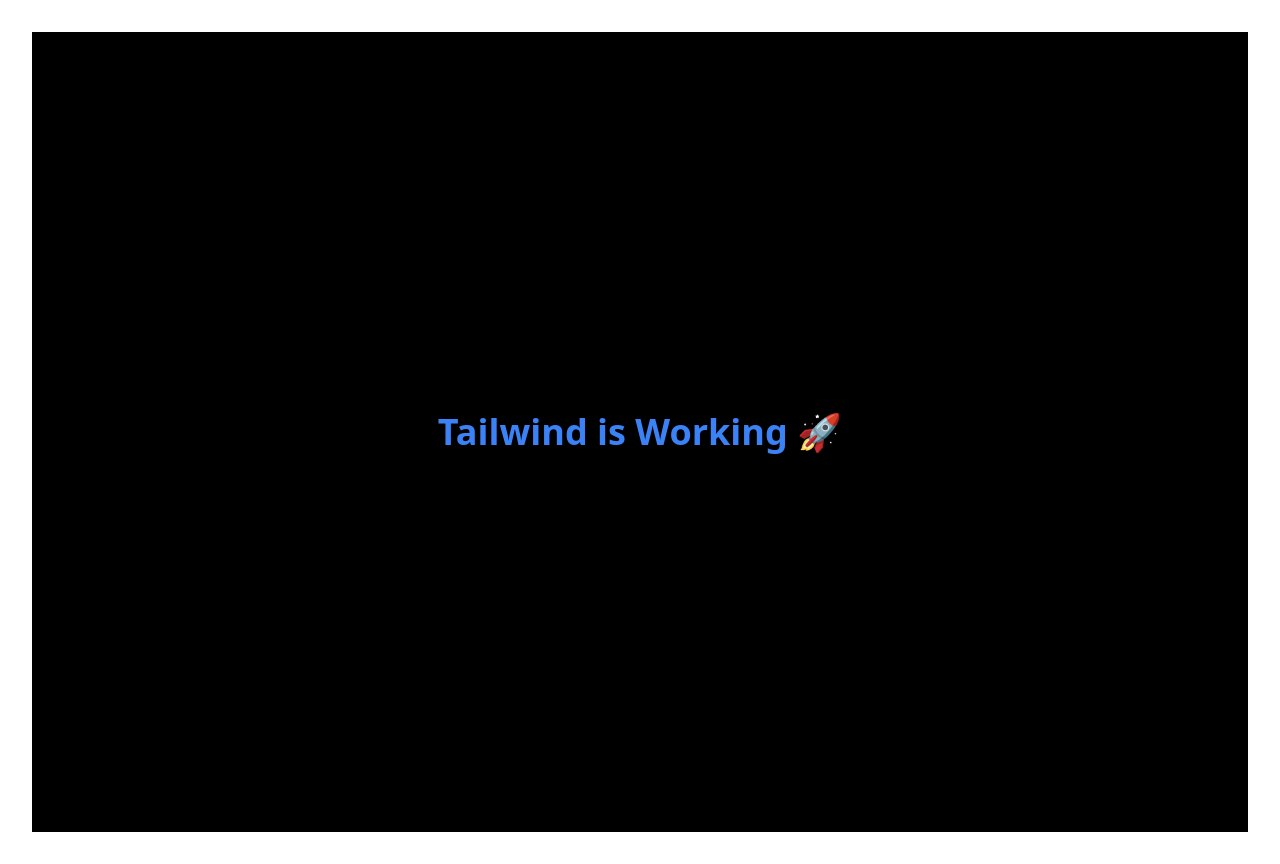
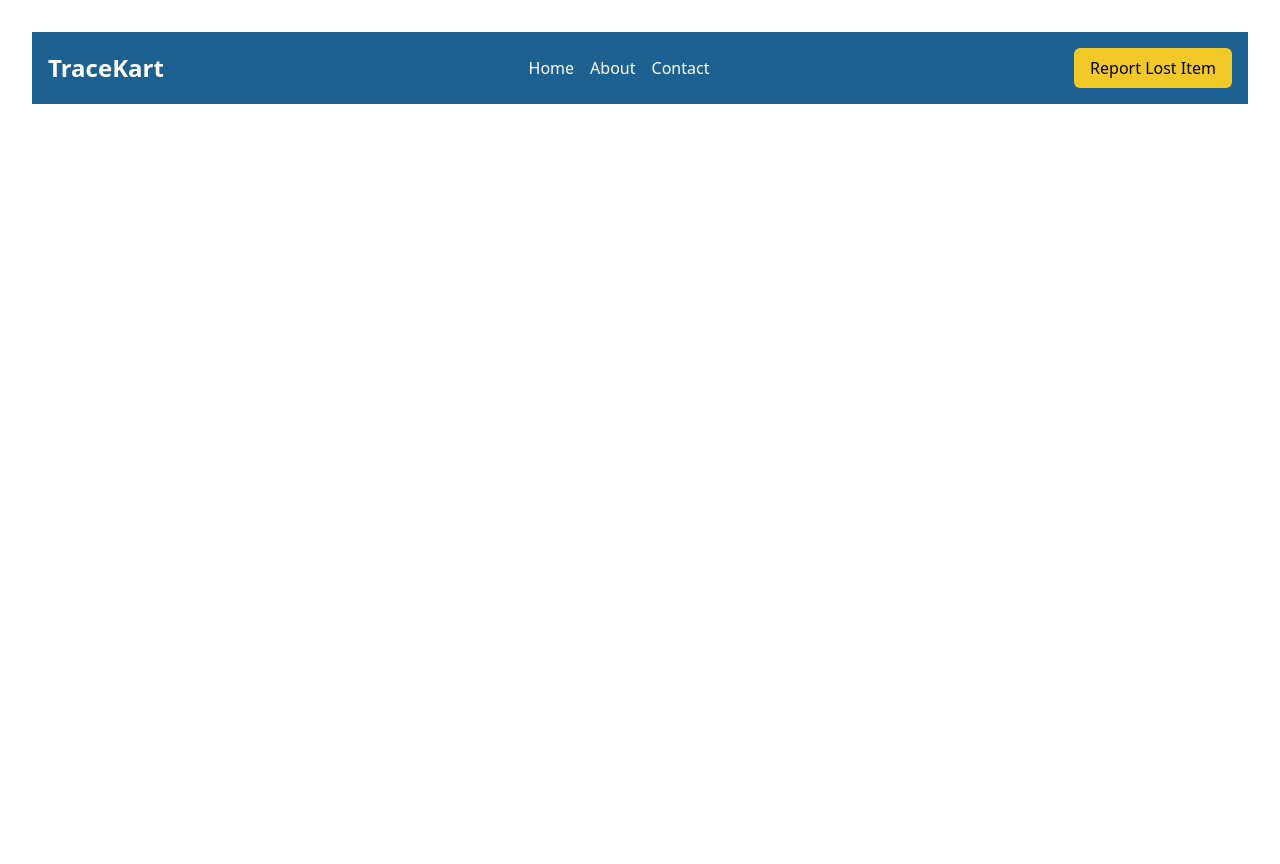
Before and after one commit to KaranDev316/TraceKart, a React (Vite) app: page / in a window 1280 px wide. After the commit the page ends 800 px from the top, so only its background shows below. Built offline with nearby package versions, Linux system fonts and the light colour scheme.

Commit message:
Built navbar UI

```diff
--- a/src/App.jsx
+++ b/src/App.jsx
@@ -1,14 +1,11 @@
 
 import './App.css'
+import Navbar from './components/Navbar'
 
 function App() {
   return (
     <>
-       <div className="min-h-screen flex items-center justify-center bg-black">
-      <h1 className="text-4xl font-bold text-blue-500">
-        Tailwind is Working 🚀
-      </h1>
-    </div>
+      <Navbar />
     </>
   )
 }
--- a/src/components/Button.jsx
+++ b/src/components/Button.jsx
@@ -1,7 +1,7 @@
 
-function Button(){
+function Button({title, onClick, style}) {
     return(
-        <div></div>
+        <button onClick={onClick} className={style}>{title}</button>
     );
 }
 
--- a/src/components/Navbar.jsx
+++ b/src/components/Navbar.jsx
@@ -1,6 +1,17 @@
- function Navbar(){
+import Button from "./Button";
+
+function Navbar(){
     return(
-        <p>Navigation bar</p>
+        <nav className="flex items-center justify-between bg-[#1d6192] p-4 text-white">
+            <h1 className="font-bold text-2xl">TraceKart</h1>
+            <div className="flex space-x-4 ">
+                <a href="/"className="hover:underline decoration-[#f0c929]">Home</a>
+                <a href="/about" className="hover:underline decoration-[#f0c929]">About</a>
+                <a href="/contact" className="hover:underline decoration-[#f0c929]">Contact</a>
+            </div>
+                <Button title="Report Lost Item" style="bg-[#f0c929] text-black px-4 py-2 rounded-md hover:bg-[#e0b81a]" />
+        </nav>
+
     );
  }
  export default Navbar;
```
